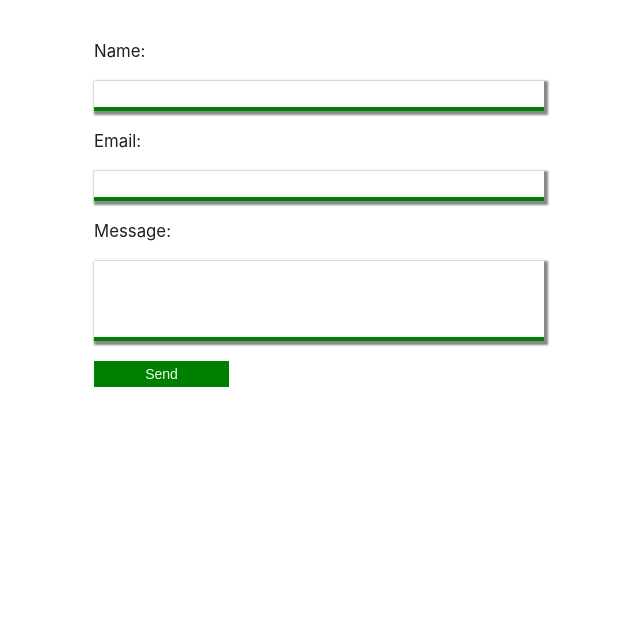
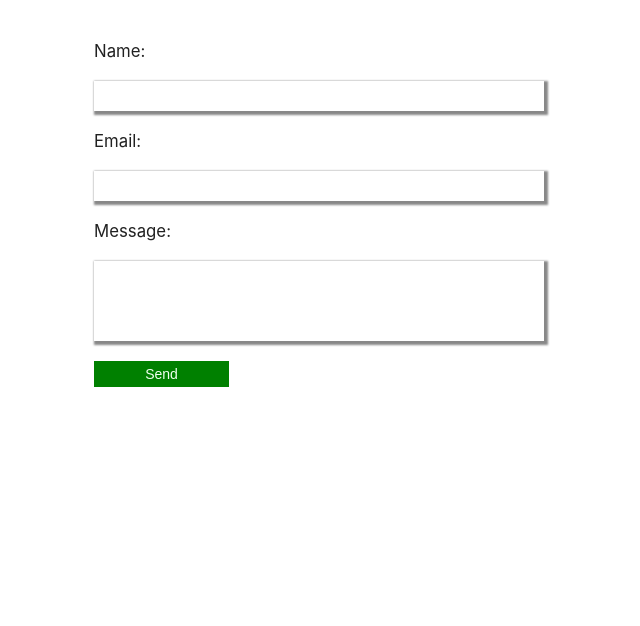
Before and after one commit to chinoyeh/Portfolio, a React app: page /contact in a window 1280 px wide. Shown: the part 78-704 px from the top of the page, without its empty margins (321-961 px from the left). Built offline with nearby package versions, Linux system fonts and the light colour scheme.

Commit message:
Update App.css

```diff
--- a/src/Components/App.css
+++ b/src/Components/App.css
@@ -262,7 +262,6 @@ a:visited {
   height: 30px;
   padding: 10px;
   border-style: none;
-  border-bottom : 4px solid green;
   margin: 20px 0 20px 0;
   outline: none;
   box-shadow: 2px 2px 2px 2px #888888;
```
